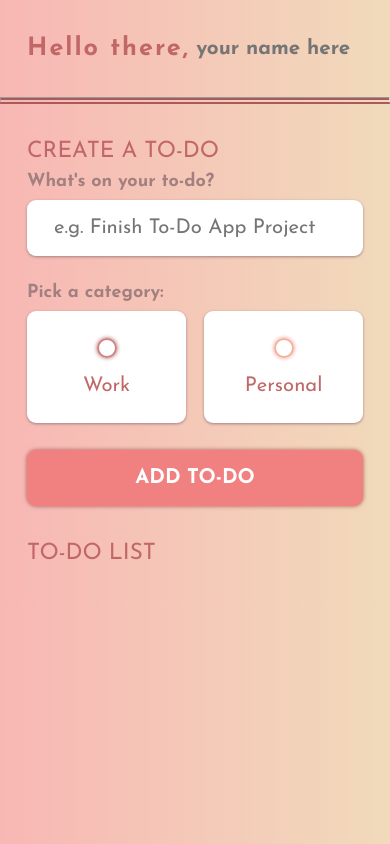
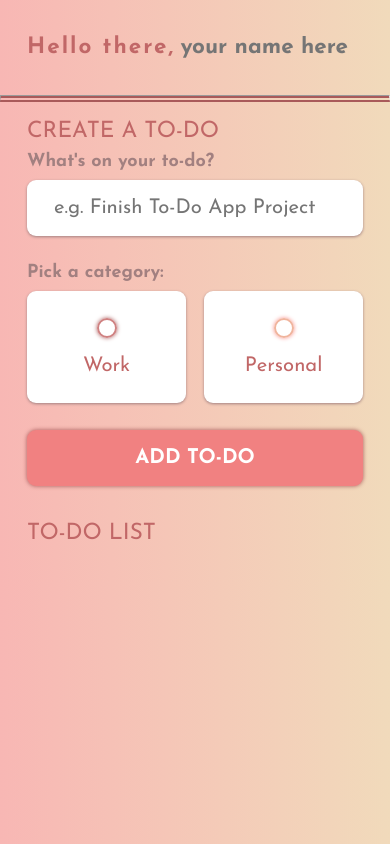
Before and after one commit to melissalau17/todo-app, a plain HTML site: page index.html in a window 390 px wide. Drawn offline with Linux system fonts and the light colour scheme.

Commit message:
Update styles.css

```diff
--- a/styles.css
+++ b/styles.css
@@ -248,15 +248,19 @@ input:checked ~ .bubble::after {
 
 @media (max-width: 28.75em) {
 .greeting .title {
-    font-size: 1.4rem;
+    font-size: 1.25rem;
 }
 
 .greeting .title input {
-	font-size: 1.15rem;
-	margin-left: 0.35rem;
+	font-size: 1.25rem;
+	margin-left: 0.3rem;
 }
 
 .todo-item .todo-content input {
-	font-size: 0.625rem;
+	font-size: 0.675rem;
 }
+
+.create-todo {
+	margin-top: 1rem;
+	margin-bottom: 1rem;
 }
```
